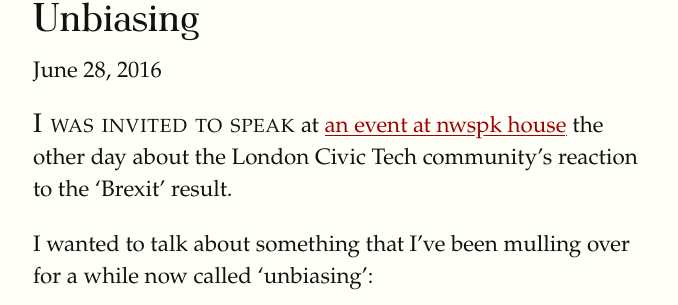
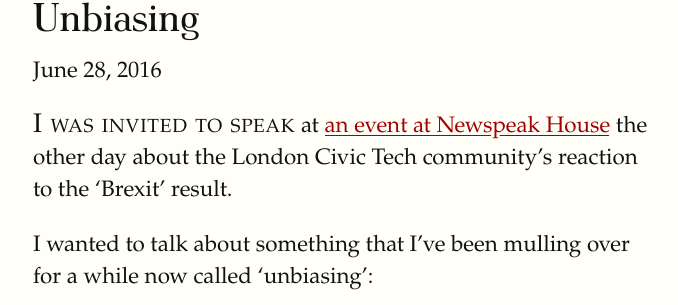
Before and after one commit to symroe/symroe.co.uk, a Jekyll site: the page built from _posts/2016-06-28-unbiasing.md, in a window 1280 px wide and 900 px high. Shown: the part 123-428 px from the top of the window, without its empty margins (127-805 px from the left). Built offline with Jekyll 4.4.1, drawn with Linux system fonts in a browser that asks for light colours.

Commit message:
It's 'Newspeak House'

```diff
--- a/_posts/2016-06-28-unbiasing.md
+++ b/_posts/2016-06-28-unbiasing.md
@@ -4,7 +4,7 @@ layout: post
 tags: [unbiasing]
 ---
 
-{% newthought 'I was invited to speak' %} at [an event at nwspk house](https://www.facebook.com/events/1001444476668731/) the other day about the London Civic Tech community's reaction to the 'Brexit' result.
+{% newthought 'I was invited to speak' %} at [an event at Newspeak House](https://www.facebook.com/events/1001444476668731/) the other day about the London Civic Tech community's reaction to the 'Brexit' result.
 
 I wanted to talk about something that I've been mulling over for a while now called 'unbiasing':
 <!--more-->
```
